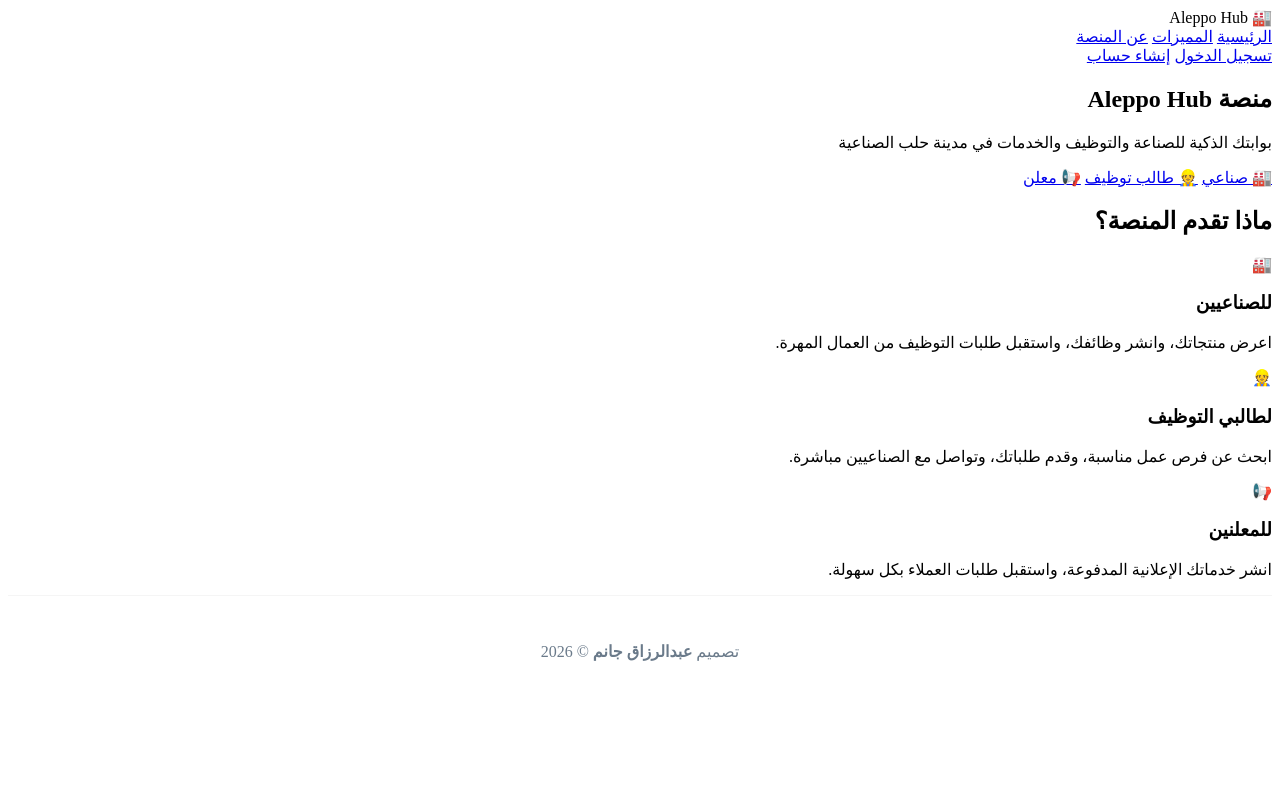
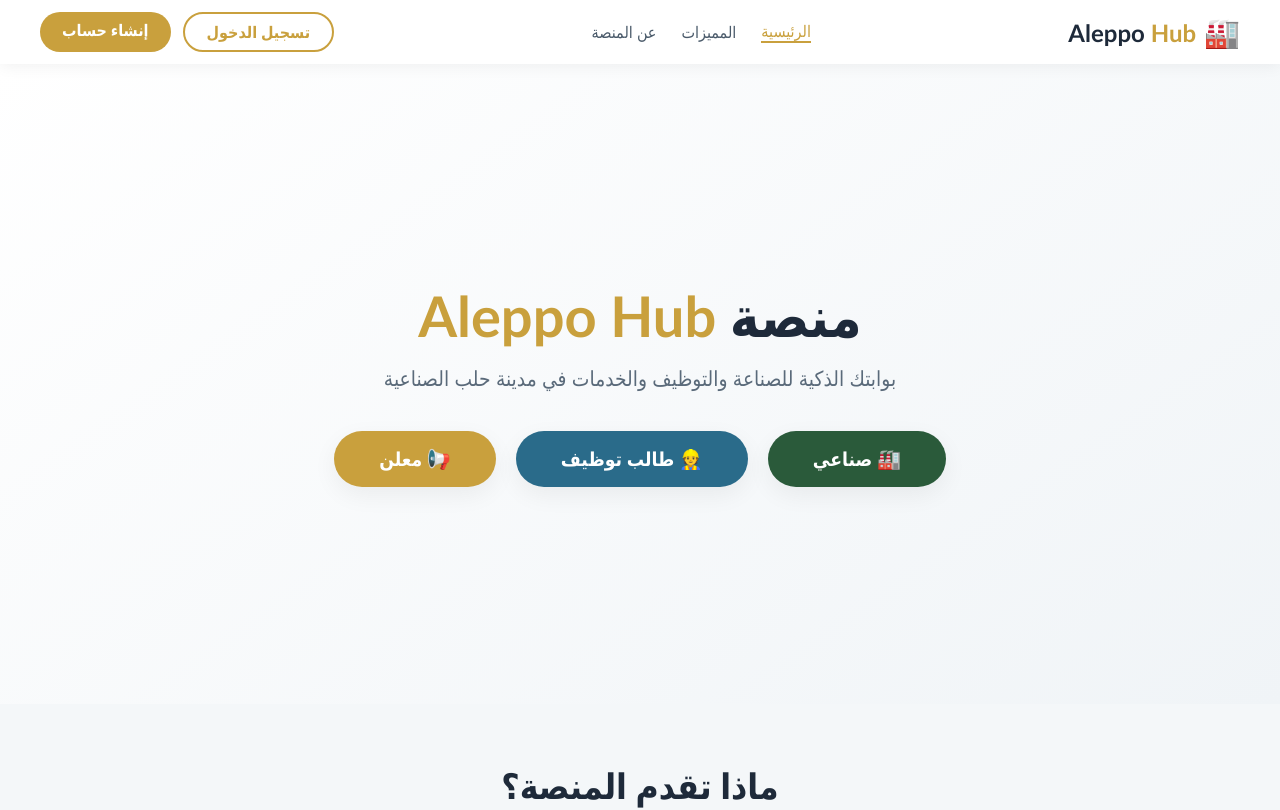
Before and after one commit to ajanem107-del/aleppo-hub, a website: page public/index.html in a window 1280 px wide. Shown: the top 810 px of the page. Drawn offline with Linux system fonts and the light colour scheme.

Commit message:
إعادة تصميم الموقع إلى ثلاث واجهات عصرية (صناعي، طالب توظيف، معلن)

```diff
--- a/public/index.html
+++ b/public/index.html
@@ -61,16 +61,5 @@
     <footer>
         <p>تصميم <strong>عبدالرزاق جانم</strong> © 2026</p>
     </footer>
-
-    <script>
-        // تعطيل الروابط المؤقتة التي تتطلب تسجيل دخول (يمكنك تفعيلها لاحقاً)
-        document.querySelectorAll('.btn-hero').forEach(btn => {
-            btn.addEventListener('click', function(e) {
-                if (!confirm('سيتم توجيهك إلى لوحة التحكم. هل أنت مسجل الدخول؟')) {
-                    e.preventDefault();
-                }
-            });
-        });
-    </script>
 </body>
 </html>
--- a/public/style.css
+++ b/public/style.css
@@ -1,4 +1,173 @@
-border-radius: 25px;
+/* ===== التصميم العصري ===== */
+* {
+    margin: 0;
+    padding: 0;
+    box-sizing: border-box;
+}
+
+body {
+    font-family: 'Calibri', 'Tahoma', 'Segoe UI', sans-serif;
+    background: #f4f7f9;
+    color: #1e2a3a;
+    direction: rtl;
+    min-height: 100vh;
+}
+
+/* ===== شريط التنقل ===== */
+.navbar {
+    background: #ffffff;
+    box-shadow: 0 2px 15px rgba(0, 0, 0, 0.06);
+    padding: 12px 40px;
+    position: sticky;
+    top: 0;
+    z-index: 1000;
+}
+
+.nav-container {
+    display: flex;
+    justify-content: space-between;
+    align-items: center;
+    max-width: 1400px;
+    margin: 0 auto;
+}
+
+.nav-logo {
+    display: flex;
+    align-items: center;
+    gap: 8px;
+    font-size: 1.5rem;
+    font-weight: 700;
+}
+
+.logo-text { color: #1e2a3a; }
+.gold { color: #c9a03d; }
+.logo-icon { font-size: 1.8rem; }
+
+.nav-links {
+    display: flex;
+    gap: 25px;
+    align-items: center;
+}
+.nav-links a {
+    text-decoration: none;
+    color: #4a5a6a;
+    font-weight: 500;
+    transition: 0.3s;
+}
+.nav-links a:hover { color: #c9a03d; }
+.nav-links a.active { color: #c9a03d; border-bottom: 2px solid #c9a03d; }
+
+.nav-auth { display: flex; gap: 12px; }
+.btn-outline-nav {
+    padding: 8px 22px;
+    border: 2px solid #c9a03d;
+    border-radius: 30px;
+    color: #c9a03d;
+    text-decoration: none;
+    font-weight: 600;
+    transition: 0.3s;
+}
+.btn-outline-nav:hover { background: #c9a03d; color: #fff; }
+.btn-primary-nav {
+    padding: 8px 22px;
+    background: #c9a03d;
+    border-radius: 30px;
+    color: #fff;
+    text-decoration: none;
+    font-weight: 600;
+    transition: 0.3s;
+}
+.btn-primary-nav:hover { background: #b8922a; transform: translateY(-2px); }
+
+/* ===== الصفحة الرئيسية ===== */
+.hero {
+    display: flex;
+    justify-content: center;
+    align-items: center;
+    min-height: 80vh;
+    text-align: center;
+    padding: 20px;
+    background: linear-gradient(145deg, #ffffff, #f0f4f7);
+}
+
+.hero-content h1 {
+    font-size: 3.5rem;
+    color: #1e2a3a;
+    margin-bottom: 15px;
+}
+.hero-sub {
+    font-size: 1.3rem;
+    color: #5a6a7a;
+    margin-bottom: 40px;
+}
+.hero-actions {
+    display: flex;
+    gap: 20px;
+    justify-content: center;
+    flex-wrap: wrap;
+}
+.btn-hero {
+    padding: 16px 45px;
+    border-radius: 60px;
+    font-size: 1.2rem;
+    font-weight: 700;
+    text-decoration: none;
+    transition: 0.3s;
+    box-shadow: 0 8px 25px rgba(0, 0, 0, 0.06);
+    border: none;
+    cursor: pointer;
+}
+.btn-hero:hover { transform: translateY(-5px); box-shadow: 0 12px 35px rgba(0, 0, 0, 0.1); }
+.btn-hero.industrial { background: #2a5a3a; color: #fff; }
+.btn-hero.industrial:hover { background: #3a7a4a; }
+.btn-hero.worker { background: #2a6b8a; color: #fff; }
+.btn-hero.worker:hover { background: #3a8baa; }
+.btn-hero.provider { background: #c9a03d; color: #fff; }
+.btn-hero.provider:hover { background: #dab04d; }
+
+.features {
+    max-width: 1200px;
+    margin: 60px auto;
+    padding: 0 20px;
+}
+.features h2 {
+    text-align: center;
+    font-size: 2.2rem;
+    color: #1e2a3a;
+    margin-bottom: 40px;
+}
+.features-grid {
+    display: grid;
+    grid-template-columns: repeat(3, 1fr);
+    gap: 30px;
+}
+.feature-card {
+    background: #fff;
+    padding: 35px 25px;
+    border-radius: 25px;
+    box-shadow: 0 5px 20px rgba(0, 0, 0, 0.04);
+    text-align: center;
+    transition: 0.3s;
+}
+.feature-card:hover { transform: translateY(-8px); box-shadow: 0 15px 40px rgba(0, 0, 0, 0.06); }
+.feature-icon { font-size: 3.5rem; margin-bottom: 15px; }
+.feature-card h3 { color: #1e2a3a; margin-bottom: 10px; }
+.feature-card p { color: #5a6a7a; line-height: 1.7; }
+
+/* ===== لوحات التحكم ===== */
+.dashboard-container {
+    display: flex;
+    max-width: 1400px;
+    margin: 30px auto;
+    padding: 0 20px;
+    gap: 30px;
+    min-height: 80vh;
+}
+
+.sidebar-modern {
+    width: 280px;
+    background: #ffffff;
+    border-radius: 25px;
     padding: 25px 20px;
     box-shadow: 0 5px 25px rgba(0, 0, 0, 0.04);
     height: fit-content;
```
